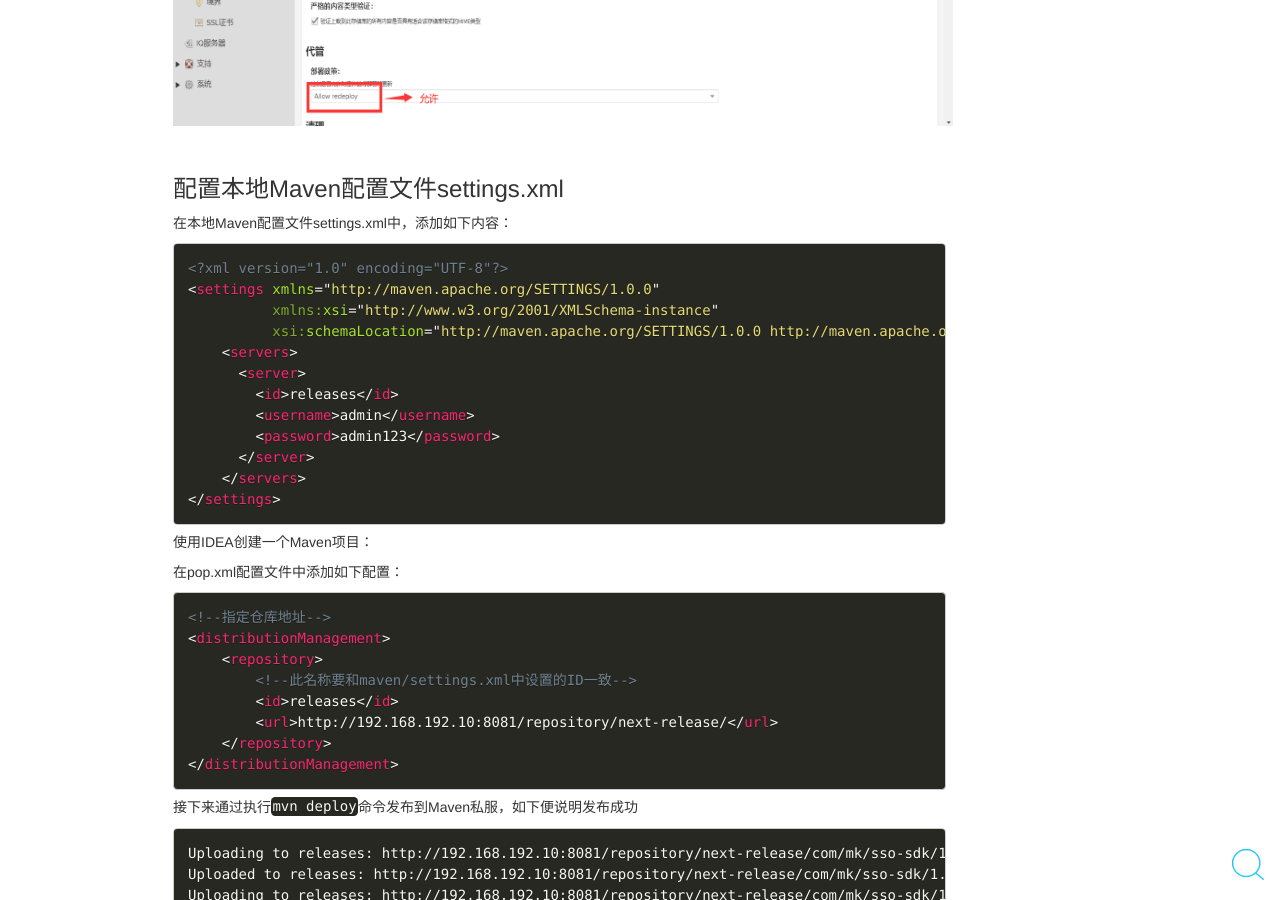
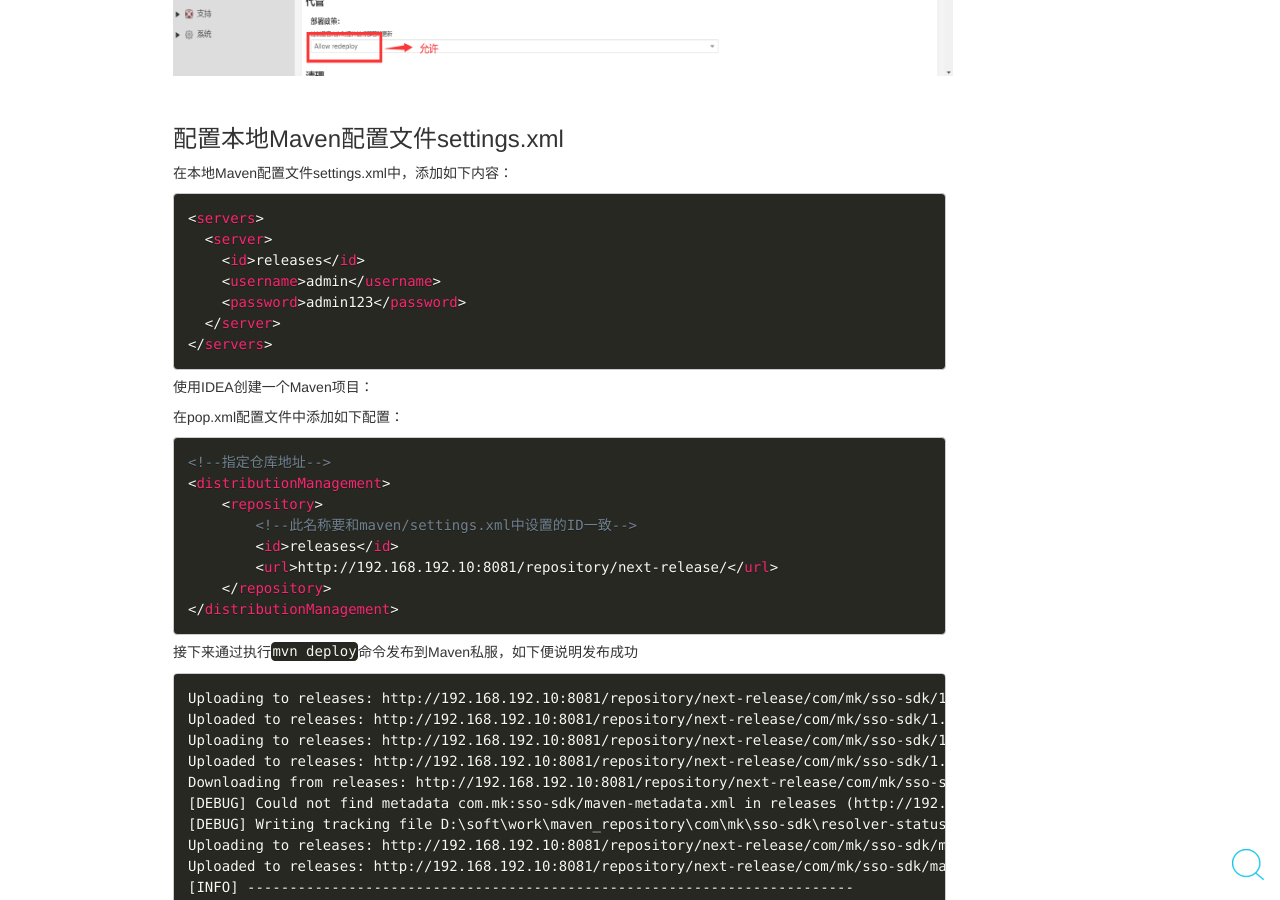
Before and after one commit to chaojunma/chaojunma.github.io, a Jekyll site: the page built from _posts/2020-6-3-Docker进阶1—使用Docker搭建Maven私服.md, in a window 1280 px wide and 900 px high, scrolled down 3675 px. Built offline with Jekyll 4.4.1, drawn with Linux system fonts in a browser that asks for light colours; comment, search, counter and statistics services are not loaded.

Commit message:
修改内容

````diff
--- a/_posts/2020-6-3-Docker进阶1—使用Docker搭建Maven私服.md
+++ b/_posts/2020-6-3-Docker进阶1—使用Docker搭建Maven私服.md
@@ -60,8 +60,8 @@ Started Sonatype Nexus OSS 3.23.0-03
 docker exec -it 容器名称 (或者容器ID) /bin/bash
 ```
 
-<div style="width:780px;height:170px;margin:50px auto">
-    <img alt="nexus-exec.png" src="/images/nexus-exec.png" width="780" height="170"/>
+<div style="width:780px;height:150px;margin:50px auto">
+    <img alt="nexus-exec.png" src="/images/nexus-exec.png" width="780" height="150"/>
 </div>
 
 进入容器后，找到admin.password ，查看并复制密码。
@@ -69,8 +69,8 @@ docker exec -it 容器名称 (或者容器ID) /bin/bash
 注意密码只有这一部分：3694698d-5766-490f-b9b9-b72f217b15a5，紧跟后面的 bash-4.4$ 不是密码内容
 
 （5）退出容器
-<div style="width:780px;height:280px;margin:50px auto">
-    <img alt="nexus-exit.png" src="/images/nexus-exit.png" width="780" height="280"/>
+<div style="width:780px;height:250px;margin:50px auto">
+    <img alt="nexus-exit.png" src="/images/nexus-exit.png" width="780" height="250"/>
 </div>
 
 （6）登陆，输入密码：
@@ -94,18 +94,13 @@ docker exec -it 容器名称 (或者容器ID) /bin/bash
 在本地Maven配置文件settings.xml中，添加如下内容：
 
 ```xml
-<?xml version="1.0" encoding="UTF-8"?>
-<settings xmlns="http://maven.apache.org/SETTINGS/1.0.0"
-          xmlns:xsi="http://www.w3.org/2001/XMLSchema-instance"
-          xsi:schemaLocation="http://maven.apache.org/SETTINGS/1.0.0 http://maven.apache.org/xsd/settings-1.0.0.xsd">
-    <servers>
-      <server>
-        <id>releases</id>
-        <username>admin</username>
-        <password>admin123</password>
-      </server>
-    </servers>
-</settings>
+<servers>
+  <server>
+    <id>releases</id>
+    <username>admin</username>
+    <password>admin123</password>
+  </server>
+</servers>
 ```
 
 使用IDEA创建一个Maven项目：
````
